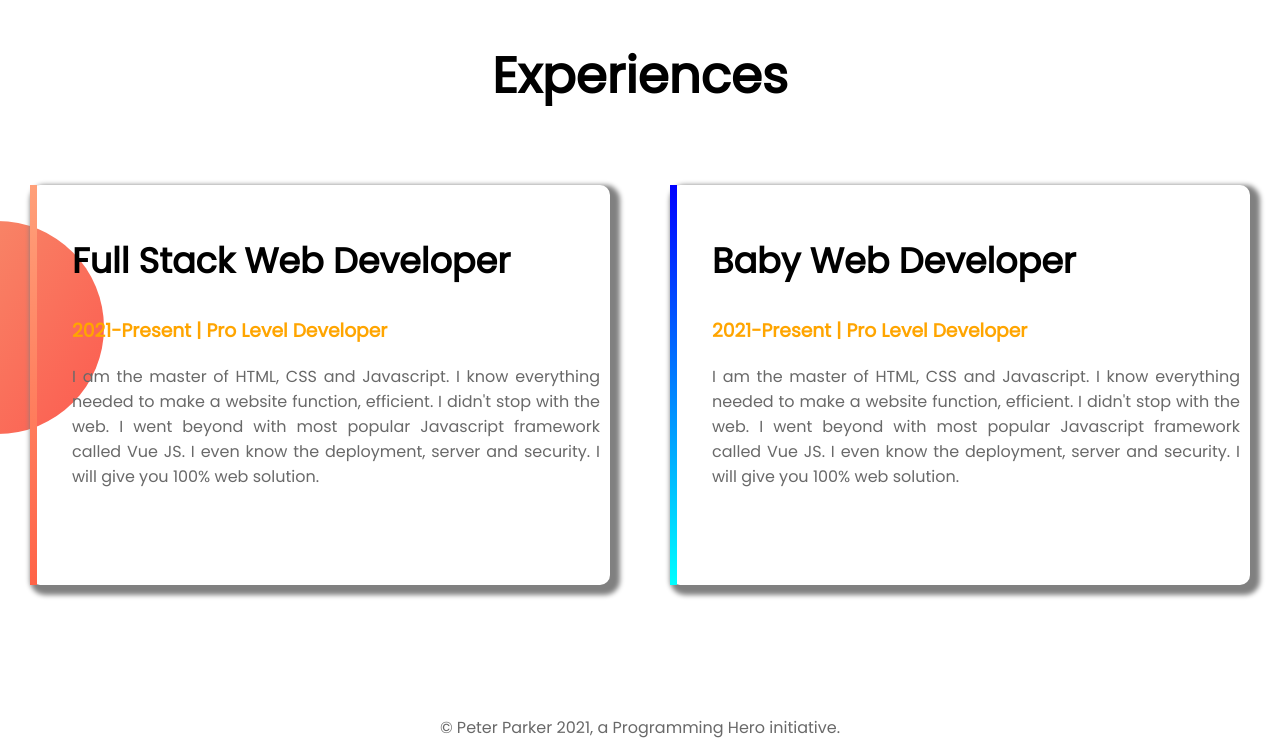
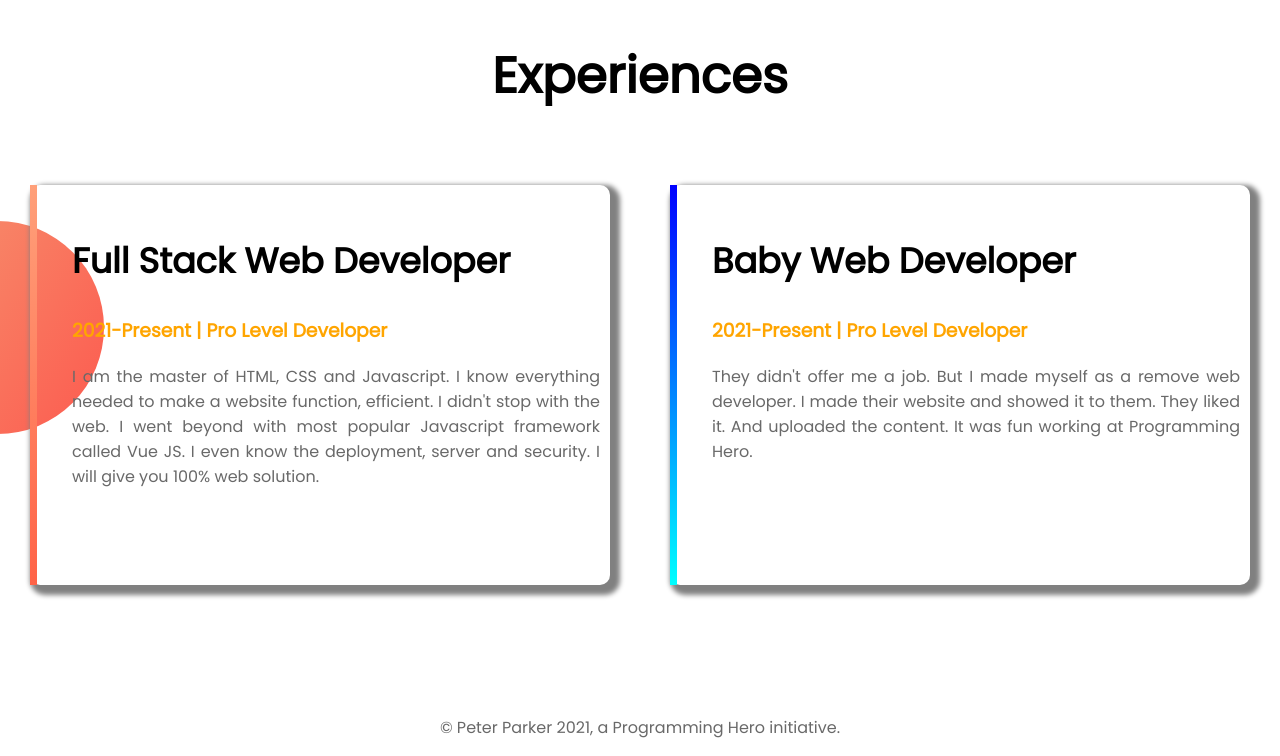
Before and after one commit to Mridul-web-me/Day_4_Portfolio, a plain HTML site: page index.html in a window 1280 px wide. Shown: the part 1042-1798 px from the top of the page. Drawn offline with Linux system fonts and the light colour scheme.

Commit message:
Portfolio Updated

```diff
--- a/index.html
+++ b/index.html
@@ -49,7 +49,7 @@
             <div class="half" id="baby-web">
                 <h2>Baby Web Developer</h2>
                 <h3 class="color-cng">2021-Present | Pro Level Developer</h3>
-                <p>I am the master of HTML, CSS and Javascript. I know everything needed to make a website function, efficient. I didn't stop with the web. I went beyond with most popular Javascript framework called Vue JS. I even know the deployment, server and security. I will give you 100% web solution.</p>
+                <p>They didn't offer me a job. But I made myself as a remove web developer. I made their website and showed it to them. They liked it. And uploaded the content. It was fun working at Programming Hero.</p>
             </div>
         </div>
     </section>
```
